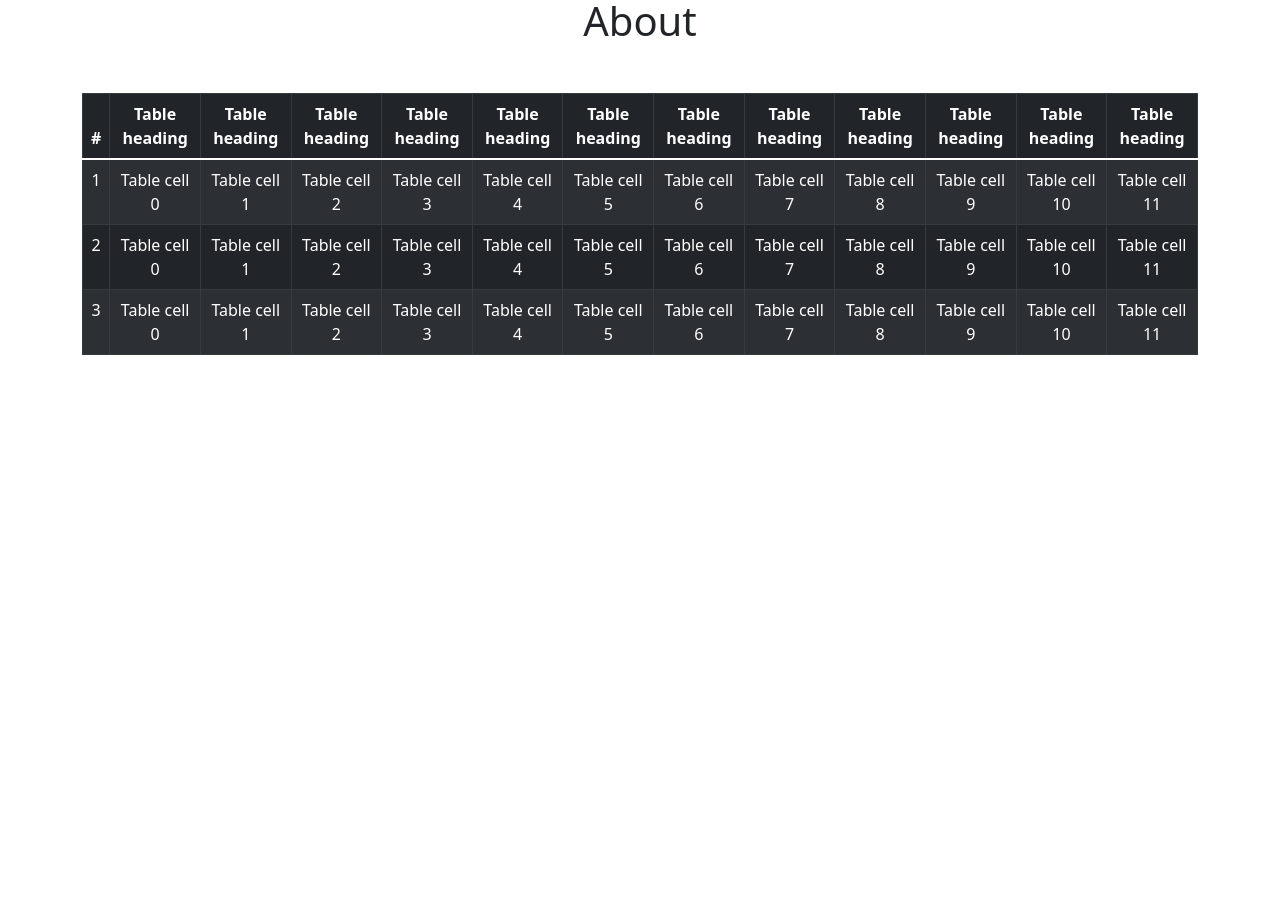
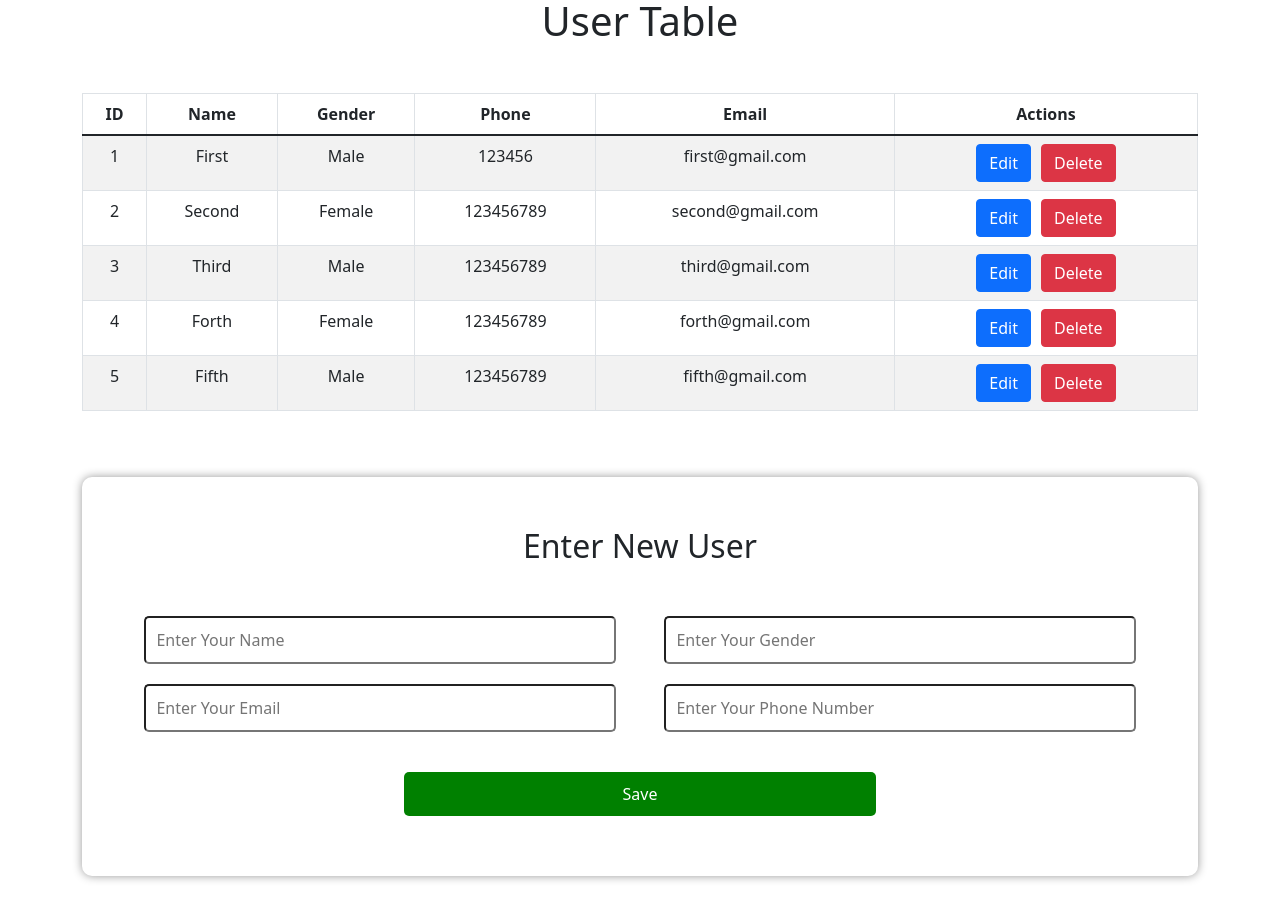
Before and after one commit to Nayyer-Abbas/test-react-app, a React (Create React App) app: page /about in a window 1280 px wide. Shown: the part 240-1160 px from the top of the page. Before the commit the page ends 800 px from the top, so only its background shows below. Built offline with nearby package versions, Linux system fonts and the light colour scheme.

Commit message:
table and form creation

```diff
--- a/src/about.js
+++ b/src/about.js
@@ -1,46 +1,100 @@
 import React from "react";
-import { ReactDOM } from "react";
-import { Container, Row, Col } from 'react-bootstrap';
+import { ReactDOM, useState } from "react";
+import { Container, Row, Col, Button } from 'react-bootstrap';
 import Table from 'react-bootstrap/Table';
 
 function About () {
+    const thead = [{id:"ID", name:"Name", gender:"Gender", phone:"Phone", email:"Email", update:"Actions"}];
+    const tdata = [{id:1, name:"First", gender:"Male", phone:"123456", email:"first@gmail.com"},
+    {id:2, name:"Second", gender:"Female", phone:"123456789", email:"second@gmail.com"},
+    {id:3, name:"Third", gender:"Male", phone:"123456789", email:"third@gmail.com"},
+    {id:4, name:"Forth", gender:"Female", phone:"123456789", email:"forth@gmail.com"},
+    {id:5, name:"Fifth", gender:"Male", phone:"123456789", email:"fifth@gmail.com"}];
+    const [heading, setHeading] = useState(thead);
+    const [user, setUser] = useState(tdata);
+
+    const [newUser, setNewUser] = useState({
+        name:"", gender:"", phone:"", email:""
+    });
+    const handleNewUser = (event) =>{
+        event.preventDefault();
+
+        const getAttr = event.target.getAttribute('name');
+        const saveAttr = event.target.value;
+
+        const saveNewUser = {...newUser};
+        saveNewUser[getAttr] = saveAttr;
+
+        setNewUser(saveNewUser);
+    };
+
+    const handleNewUserSave = (event) => {
+        event.preventDefault();
+        const saveNewUser = {
+            name: newUser.name, gender: newUser.gender, phone: newUser.phone, email: newUser.email
+        };
+
+        const addNewUser = [...user, saveNewUser];
+        setUser(addNewUser);
+    };
+
+
     return(
         <>
             <section>
                 <Container>
                     <Row>
                         <Col md={12} className="my-5 text-center">
-                                <h1 className="my-5">About</h1>
-                                <Table responsive bordered striped variant="dark" hover>
+                            <h1 className="my-5">User Table</h1>
+                            <Table responsive bordered striped hover>
                                 <thead>
+
+                                    {heading.map((thead, index) => (
                                     <tr>
-                                        <th>#</th>
-                                        {Array.from({ length: 12 }).map((_, index) => (
-                                            <th key={index}>Table heading</th>
+                                        <th>{thead.id}</th>
+                                        <th>{thead.name}</th>
+                                        <th>{thead.gender}</th>
+                                        <th>{thead.phone}</th>
+                                        <th>{thead.email}</th>
+                                        <th>{thead.update}</th>
+                                    </tr>
                                     ))}
-                                        </tr>
+
                                 </thead>
                                 <tbody>
+                                    {user.map((user, index) => (
                                     <tr>
-                                        <td>1</td>
-                                        {Array.from({ length: 12 }).map((_, index) => (
-                                            <td key={index}>Table cell {index}</td>
+                                        <td>{index+1}</td>
+                                        <td>{user.name}</td>
+                                        <td>{user.gender}</td>
+                                        <td>{user.phone}</td>
+                                        <td>{user.email}</td>
+                                        <td><Button variant="primary">Edit</Button><Button variant="danger">Delete</Button></td>
+                                    </tr>
                                     ))}
-                                        </tr>
-                                        <tr>
-                                        <td>2</td>
-                                        {Array.from({ length: 12 }).map((_, index) => (
-                                            <td key={index}>Table cell {index}</td>
-                                        ))}
-                                        </tr>
-                                        <tr>
-                                        <td>3</td>
-                                        {Array.from({ length: 12 }).map((_, index) => (
-                                            <td key={index}>Table cell {index}</td>
-                                        ))}
-                                        </tr>
                                 </tbody>
                             </Table>
+
+                            <form onSubmit={handleNewUserSave}>
+                                <h2>Enter New User</h2>
+                                <Row className="justify-content-center">
+                                    <Col md={6}>
+                                        <input type="text" required name="name" placeholder="Enter Your Name" onChange={handleNewUser} />
+                                    </Col>
+                                    <Col md={6}>
+                                        <input type="text" required name="gender" placeholder="Enter Your Gender" onChange={handleNewUser} />
+                                    </Col>
+                                    <Col md={6}>
+                                        <input type="email" required name="email" placeholder="Enter Your Email" onChange={handleNewUser} />
+                                    </Col>
+                                    <Col md={6}>
+                                        <input type="text" required name="phone" placeholder="Enter Your Phone Number" onChange={handleNewUser} />
+                                    </Col>
+                                    <Col md={6}>
+                                        <input type="submit" value="Save" />
+                                    </Col>
+                                </Row>
+                            </form>
                         </Col>
                     </Row>
                 </Container>
--- a/src/header.js
+++ b/src/header.js
@@ -1,23 +1,16 @@
 import React from "react";
 import {Navbar, Nav} from 'react-bootstrap';
-import { Link } from "react-router-dom";
+import { NavLink, Link } from "react-router-dom";
 import { Container, Row, Col } from 'react-bootstrap';
 import Logo from './logo.svg';
-import $ from 'jquery';
 
 function Header() {
-    $(function() {
-        $('nav li a').click(function(){
-            $('nav li a').removeClass('active');
-            $(this).addClass('active');
-        });
-    });
     return(
         <header>
             <Container>
                 <Row>
                     <Col md="4" className="main-logo">
-                    <Link to="/"><img src={Logo} /></Link>
+                    <Link to="/"><img src={Logo} alt="" /></Link>
                     </Col>
                     <Col md={8} className="menu">
                         <Navbar expand="lg">
@@ -25,11 +18,11 @@ function Header() {
                             <Navbar.Collapse id="basic-navbar-nav">
                                 <Nav className="mx-auto my-auto">
                                     <ul>
-                                        <li><Link className="active" to="/">Home</Link></li>
-                                        <li><Link to="/about">About</Link></li>
-                                        <li><Link to="/services">Services</Link></li>
-                                        <li><Link to="/contact">Contact</Link></li>
-                                        <li><Link to="/doctors">Our Doctors</Link></li>
+                                        <li><NavLink exact activeClassName="active" to="/">Home</NavLink></li>
+                                        <li><NavLink activeClassName="active" to="/about">About</NavLink></li>
+                                        <li><NavLink activeClassName="active" to="/services">Services</NavLink></li>
+                                        <li><NavLink activeClassName="active" to="/contact">Contact</NavLink></li>
+                                        <li><NavLink activeClassName="active" to="/doctors">Our Doctors</NavLink></li>
                                     </ul>
                                 </Nav>
                             </Navbar.Collapse>
--- a/src/style.css
+++ b/src/style.css
@@ -30,3 +30,27 @@ header .menu ul li a:hover ,
 header .menu ul li a.active {
     color :#61DAFB;
 }
+table tr td button {
+    margin: 0 5px;
+}
+form {
+    box-shadow: 0 0 10px #999;
+    border-radius: 10px;
+    padding: 50px;
+    margin-top: 50px;
+}
+form h2 {
+    margin-bottom: 40px;
+}
+form input {
+    width: 95%;
+    border-radius: 5px;
+    padding: 10px;
+    margin: 10px;
+}
+form input[type="submit"]{
+    background-color: green;
+    color: #fff;
+    border: none;
+    margin-top: 30px;
+}
```
Lines whose indentation alone changed are shown as unchanged.
